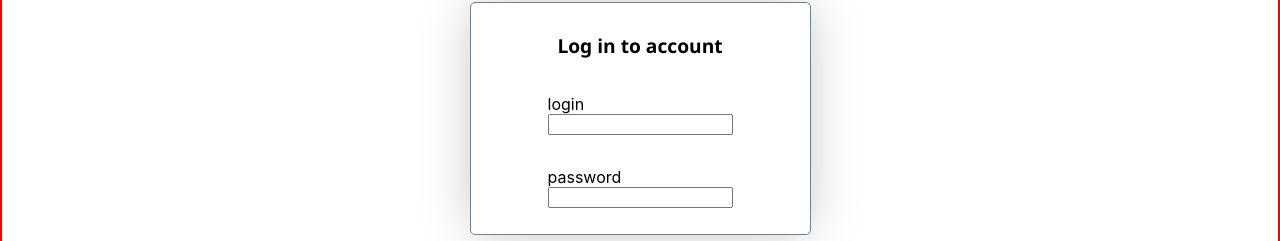
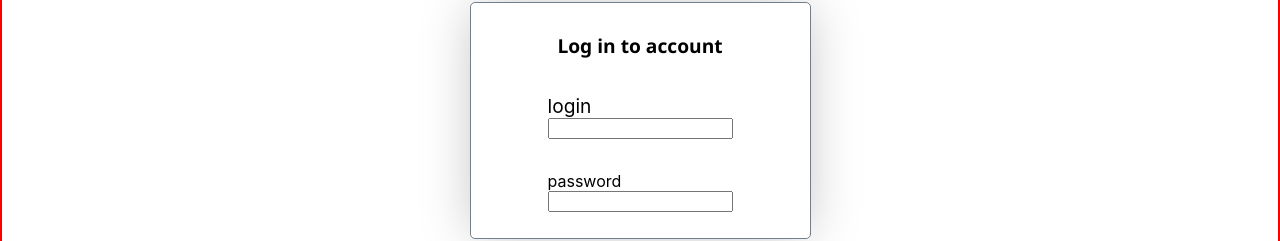
Before and after one commit to hishira/TypeScript, a React (Create React App) app in the folder PasswordMenager/frontend/: page /login in a window 1280 px wide. Shown: the part 142-383 px from the top of the page. Built offline with nearby package versions, Linux system fonts and the light colour scheme.

Commit message:
Create branch to split work

```diff
--- a/PasswordMenager/frontend/src/pages/Login/index.tsx
+++ b/PasswordMenager/frontend/src/pages/Login/index.tsx
@@ -32,7 +32,8 @@ const FormElement = styled.p`
     display: flex;
     flex-direction: column;
 `
-const InputLabel = styled.p`
+const InputLabel = styled.label`
+    font-size: 1.2rem;
 `
 const LoginPage = (): JSX.Element => {
   return (
@@ -41,7 +42,7 @@ const LoginPage = (): JSX.Element => {
         <Form>
           <FormTitle>Log in to account</FormTitle>
           <FormElement>
-            <label>login</label>
+            <InputLabel>login</InputLabel>
             <input type="text" />
           </FormElement>
           <FormElement>
```
